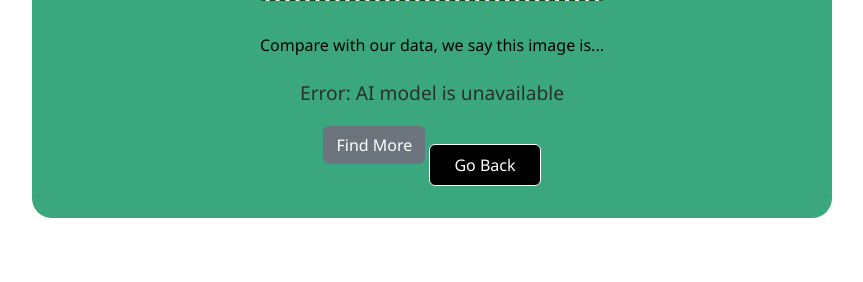
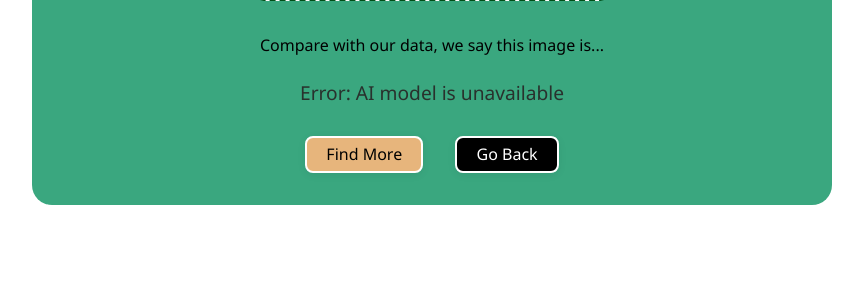
Before and after one commit to cammixx/VeriMage-ImgDect, a Flask app: page /result/1 in a window 1280 px wide. Shown: the part 557-839 px from the top of the page, without its empty margins (208-1071 px from the left). After the commit the page ends 762 px from the top, so only its background shows below. Run offline with Flask 2, Linux system fonts and the light colour scheme; some libraries are stand-ins or nearby versions.

Commit message:
Updated UI/UX for FindMore

```diff
--- a/app.py
+++ b/app.py
@@ -1,39 +1,30 @@
+# Flask and web framework imports
 from flask import Flask, request, jsonify, render_template, send_from_directory, make_response, url_for, redirect, Response, stream_with_context
-import os
+from flask_cors import CORS
 from werkzeug.utils import secure_filename
-import logging
+# Image processing and ML imports
 from PIL import Image
-import traceback  # Added for better error tracking
-import datetime
 import numpy as np
-from flask_cors import CORS
-import base64
 import torch
 import torchvision.models as models
 from torchvision import transforms
-from scipy.stats import entropy
-import math
-from scipy import ndimage
+import cv2
+
+import matplotlib
+matplotlib.use('Agg')  # Must be set before importing pyplot
+import matplotlib.pyplot as plt
+from matplotlib import cm
+from matplotlib.colors import Normalize
+
+import os
 import json
 import time
-import numpy as np
-import cv2
-import matplotlib.pyplot as plt
-import matplotlib as mpl
-import os
-import torch
-from torchvision import models, transforms
-from PIL import Image
-import torch.nn.functional as F
-import numpy as np
-import matplotlib.pyplot as plt
-import matplotlib
-matplotlib.use('Agg')  # Use non-interactive backend
-from matplotlib import cm
-from matplotlib.colors import Normalize
-import os
-import time
-
+import logging
+import traceback
+import datetime
+import base64
+from threading import Lock
+from queue import Queue
 
 # Initialize Flask application
 app = Flask(__name__)
@@ -156,7 +147,7 @@ class AIImageDetector:
         try:
             # Forward pass
             output = self.model(transformed)
-            probs = F.softmax(output, dim=1)
+            probs = torch.softmax(output, dim=1)
             pred_idx = torch.argmax(output).item()
             pred_label = self.class_names[pred_idx]
             confidence = probs[0][pred_idx].item() * 100
--- a/static/styles.css
+++ b/static/styles.css
@@ -1,7 +1,7 @@
 .logo-icon {
     width: 48px;
     height: 48px;
-    vertical-align: middle; /* if you want it aligned with text */
+    vertical-align: middle;
 }
 
 .loading-overlay {
@@ -53,7 +53,7 @@ body {
 }
 
 h2 {
-    color:#000;
+    color: #000;
     font-family: 'Montserrat', 'Segoe UI', 'Roboto', sans-serif;
     font-size: 1.7rem;
     padding-bottom: 1rem;
@@ -123,6 +123,7 @@ h2 {
 .upload-area:hover {
     background-color: #000;
     color: #fff;
+    transform: scale(1.07);
 }
 
 .preview-container {
@@ -140,8 +141,7 @@ h2 {
 }
 
 .preview-container:hover {
-    background-color: rgb(231, 223, 223);
-    color: #fff;
+    cursor: not-allowed;
 }
 
 .preview-thumbnail {
@@ -152,12 +152,12 @@ h2 {
     cursor: pointer;
     transition: transform 0.2s;
     border: none;
-  }
+}
 
-  .preview-thumbnail:hover {
+.preview-thumbnail:hover {
     transform: scale(1.02);
     border: none;
-  }
+}
 
 #imageModal .modal-content {
     background-color: #fff;
@@ -206,7 +206,7 @@ h2 {
     display: block;
     margin: 0 auto 0.5rem;
     text-align: center;
-  }
+}
 
 .btn-primary {
     background-color: rgb(0, 0, 0);
@@ -258,7 +258,7 @@ h2 {
     flex-wrap: wrap;
 }
 
-.equal-height-container > div {
+.equal-height-container>div {
     display: flex;
     flex-direction: column;
 }
@@ -271,3 +271,83 @@ h2 {
 .text-center.mt-3 {
     margin-top: 0.5rem !important;
 }
+
+/* Button: find more and go back */
+
+.button-container {
+    display: flex;
+    justify-content: center;
+    align-items: center;
+    gap: 2rem;
+    margin: 0 auto;
+    max-width: 400px;
+}
+
+.custom-btn,
+.primary-btn,
+.secondary-btn {
+    background: #000;
+    color: #fff;
+    border: 2px solid #fff;
+    font-family: 'Montserrat', 'Segoe UI', 'Roboto', sans-serif;
+    font-size: 1rem;
+    font-weight: 500;
+    border-radius: 8px;
+    padding: 0.3rem 1.2rem;
+    transition: all 0.2s;
+    outline: none;
+    cursor: pointer;
+    box-shadow: 0 2px 8px rgba(0, 0, 0, 0.07);
+    margin-top: 1rem;
+    display: inline-block;
+}
+
+.custom-btn.secondary-btn {
+    background: #e7b57c;
+    color: #000000;
+    border-color: #fff;
+}
+
+.custom-btn:hover,
+.primary-btn:hover,
+.secondary-btn:hover,
+.custom-btn:focus,
+.primary-btn:focus,
+.secondary-btn:focus {
+    transform: scale(1.07);
+}
+
+/* heatmap & slider */
+
+#gradcamContainer {
+    font-weight: 500;
+    margin-top: 2rem;
+    margin-bottom: 2rem;
+    text-align: center;
+    background: #ffffff;
+    border-radius: 12px;
+    border: 2px dashed rgb(0, 79, 24);
+    padding: 1.5rem 1rem;
+    box-shadow: 0 2px 12px rgba(0, 0, 0, 0.07);
+}
+
+#gradcamContainer h4 {
+    color: #050505;
+    font-size: 1.3rem;
+    margin-bottom: 0.5rem;
+}
+
+#gradcamContainer p {
+    color: #000000;
+    font-size: 1rem;
+    font-weight: 500;
+    margin-top: 1rem;
+    margin-bottom: 1rem;
+}
+
+#gradcamImage {
+    max-width: 100%;
+    border-radius: 8px;
+    margin-top: 1rem;
+    box-shadow: 0 2px 8px rgba(0, 0, 0, 0.08);
+}
--- a/templates/index.html
+++ b/templates/index.html
@@ -1,5 +1,6 @@
 <!DOCTYPE html>
 <html lang="en">
+
 <head>
   <meta charset="UTF-8">
   <meta name="viewport" content="width=device-width, initial-scale=1.0">
@@ -11,6 +12,7 @@
   <link href="https://cdn.jsdelivr.net/npm/bootstrap@5.3.0/dist/css/bootstrap.min.css" rel="stylesheet">
   <link rel="stylesheet" href="../static/styles.css">
 </head>
+
 <body>
   <header class="site-header">
     <h1><img src="../static/logo.svg" alt="FakeCatcher Logo" class="logo-icon">FakeCatcher</h1>
@@ -77,4 +79,5 @@
   <script src="https://cdn.jsdelivr.net/npm/bootstrap@5.3.0/dist/js/bootstrap.bundle.min.js"></script>
   <script src="../static/script.js"></script>
 </body>
+
 </html>
--- a/templates/result.html
+++ b/templates/result.html
@@ -1,5 +1,6 @@
 <!DOCTYPE html>
 <html lang="en">
+
 <head>
   <meta charset="UTF-8">
   <meta name="viewport" content="width=device-width, initial-scale=1.0">
@@ -8,6 +9,7 @@
   <link href="https://cdn.jsdelivr.net/npm/bootstrap@5.3.0/dist/css/bootstrap.min.css" rel="stylesheet">
   <link rel="stylesheet" href="../static/styles.css">
 </head>
+
 <body>
   <header class="site-header">
     <h1><img src="../static/logo.svg" alt="FakeCatcher Logo" class="logo-icon">FakeCatcher</h1>
@@ -44,15 +46,14 @@
         </div>
       </div>
 
-    <!-- Add this above the Go Back button -->
-<div class="text-center mt-3">
-  <button id="findMoreBtn" class="btn btn-secondary mb-2">Find More</button>
-  <a href="/" class="btn btn-primary">Go Back</a>
-
-    </div>
-
+      <!-- Add Find More button next to Go Back button -->
+      <div class="button-container mt-3">
+        <button id="findMoreBtn" class="custom-btn secondary-btn" type="button">Find More</button>
+        <button id="goBackBtn" class="custom-btn primary-btn" type="button" onclick="window.location.href='/'">Go
+          Back</button>
       </div>
 
       <script src="../static/script.js"></script>
 </body>
+
 </html>
```
Also changed, not shown: static/uploads/WhatsApp_Image_2025-04-01_at_19.16.55.jpeg (added), static/uploads/gradcam_WhatsApp_Image_2025-04-01_at_19.16.55.jpeg (added), static/uploads/gradcam_word-image-288-1.png (deleted), 1 other file. Lines whose indentation alone changed are shown as unchanged.
